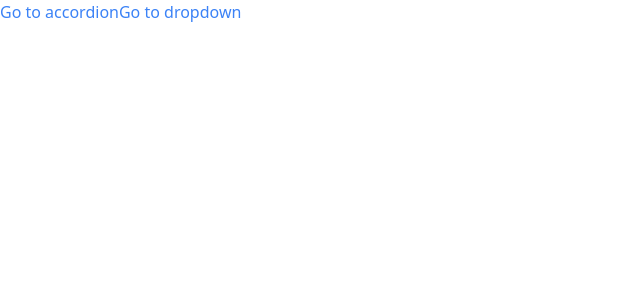
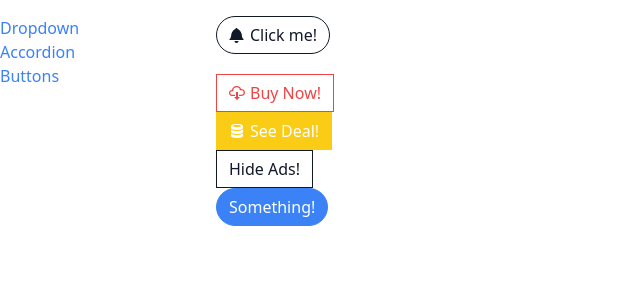
Before and after one commit to adenugbamichael/Reusable-react-ui-components, a React (Vite) app: page /buttons in a window 1280 px wide. Shown: the top 300 px of the page, without its empty margins (0-640 px from the left). Built offline with nearby package versions, Linux system fonts and the light colour scheme.

Commit message:
Adding a sidebar component

```diff
--- a/src/App.jsx
+++ b/src/App.jsx
@@ -1,19 +1,22 @@
-import Link from "./components/Link"
+import Sidebar from "./components/Sidebar"
 import Route from "./components/Route"
 import AccordionPage from "./pages/AccordionPage"
 import DropdownPage from "./pages/DropdownPage"
+import ButtonPage from "./pages/ButtonPage"
 
 function App() {
   return (
-    <div>
-      <Link to='/accordion'>Go to accordion</Link>
-      <Link to='/dropdown'>Go to dropdown</Link>
-      <div>
+    <div className='container mx-auto grid grid-cols-6 gap-4 mt-4'>
+      <Sidebar />
+      <div className='col-span-5'>
         <Route path='/accordion'>
           <AccordionPage />
         </Route>
-        <Route path='/dropdown'>
+        <Route path='/'>
           <DropdownPage />
+        </Route>
+        <Route path='/buttons'>
+          <ButtonPage />
         </Route>
       </div>
     </div>
--- a/src/components/Route.jsx
+++ b/src/components/Route.jsx
@@ -1,12 +1,13 @@
 /* eslint-disable react/prop-types */
 import useNavigation from "../hooks/use-navigation"
 
-const Route = ({ path, children }) => {
+function Route({ path, children }) {
   const { currentPath } = useNavigation()
 
   if (path === currentPath) {
     return children
   }
+
   return null
 }
 
--- /dev/null
+++ b/src/components/Sidebar.jsx
@@ -0,0 +1,25 @@
+import Link from "./Link"
+
+function Sidebar() {
+  const links = [
+    { label: "Dropdown", path: "/" },
+    { label: "Accordion", path: "/accordion" },
+    { label: "Buttons", path: "/buttons" },
+  ]
+
+  const renderedLinks = links.map((link) => {
+    return (
+      <Link key={link.label} to={link.path}>
+        {link.label}
+      </Link>
+    )
+  })
+
+  return (
+    <div className='sticky top-0 overflow-y-scroll flex flex-col'>
+      {renderedLinks}
+    </div>
+  )
+}
+
+export default Sidebar
--- a/src/pages/ButtonPage.jsx
+++ b/src/pages/ButtonPage.jsx
@@ -2,9 +2,7 @@
 import Button from "../components/Button"
 
 function ButtonPage() {
-  const handleClick = () => {
-    console.log("Clicked")
-  }
+  const handleClick = () => {}
   return (
     <div>
       <div>
```
